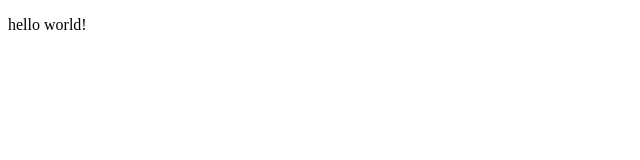
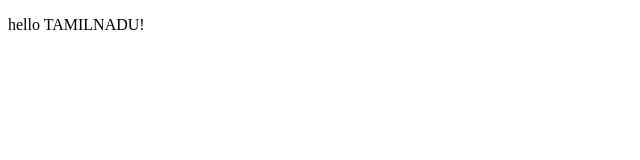
Before and after one commit to grp0060078/react, a React (Vite) app: page / in a window 1280 px wide. Shown: the top 160 px of the page, without its empty margins (0-640 px from the left). Built offline with nearby package versions, Linux system fonts and the light colour scheme.

Commit message:
command added

```diff
--- a/src/App.jsx
+++ b/src/App.jsx
@@ -1,6 +1,6 @@
 const App=() => {
   return (
-    <p>hello world!</p>
+    <p>hello TAMILNADU!</p>
   )
 }
 export default App;
```
